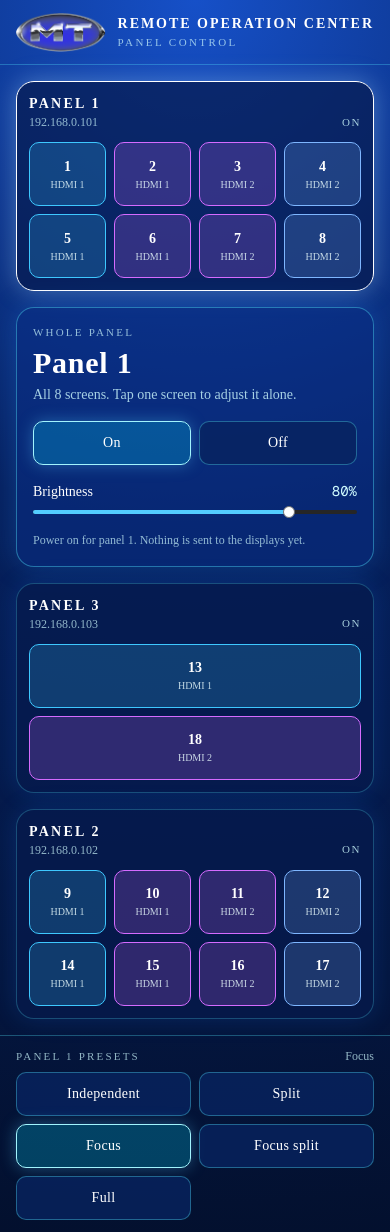
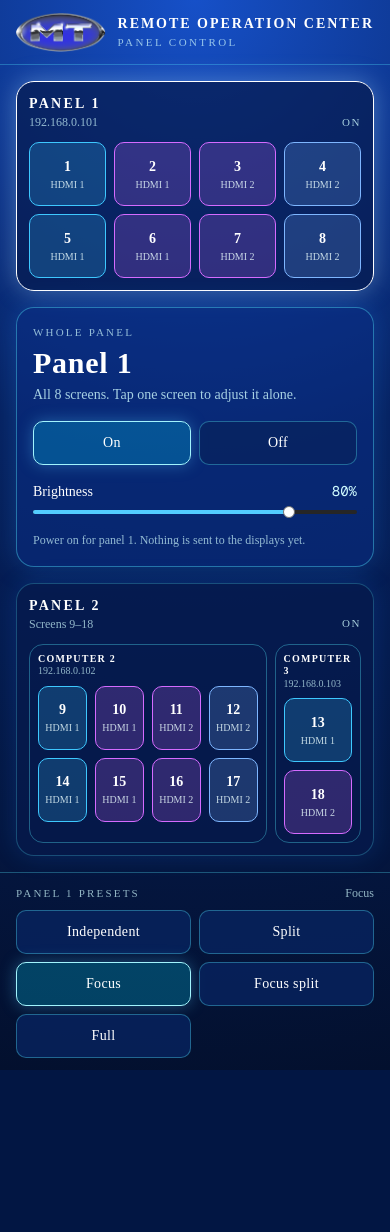
Before and after one commit to r-gismondi/ROC-Panels, a Next.js app in the folder web/: page / in a window 390 px wide. After the commit the page ends 1070 px from the top, so only its background shows below. Built offline with nearby package versions, Linux system fonts and the light colour scheme.

Commit message:
Show screens 13 and 18 inside Panel 2.
They stay on computer 3, in a narrow frame beside computer 2, and Panel 3 is gone.

Co-authored-by: rodrigo.gismondi <rodrigo.gismondi@mtllc.us>

```diff
--- a/web/components/wall-console.tsx
+++ b/web/components/wall-console.tsx
@@ -3,7 +3,7 @@
 import { useState } from "react"
 import { Slider } from "@/components/ui/slider"
 
-type PanelId = 1 | 2 | 3
+type PanelId = 1 | 2
 
 type Screen = { id: string; hdmi: string }
 
@@ -28,7 +28,7 @@ const PANEL_1: Screen[][] = [
   ],
 ]
 
-const PANEL_2: Screen[][] = [
+const COMPUTER_2: Screen[][] = [
   [
     { id: "TV9", hdmi: "HDMI 1" },
     { id: "TV10", hdmi: "HDMI 1" },
@@ -43,10 +43,13 @@ const PANEL_2: Screen[][] = [
   ],
 ]
 
-const PANEL_3: Screen[][] = [
+const COMPUTER_3: Screen[][] = [
   [{ id: "TV13", hdmi: "HDMI 1" }],
   [{ id: "TV18", hdmi: "HDMI 2" }],
 ]
+
+const COMPUTER_2_IDS = COMPUTER_2.flat().map((screen) => screen.id)
+const COMPUTER_3_IDS = COMPUTER_3.flat().map((screen) => screen.id)
 
 function groups(ids: string[], buckets: string[][]): Record<string, number> {
   const map: Record<string, number> = {}
@@ -59,11 +62,10 @@ function groups(ids: string[], buckets: string[][]): Record<string, number> {
 
 const IDS: Record<PanelId, string[]> = {
   1: PANEL_1.flat().map((screen) => screen.id),
-  2: PANEL_2.flat().map((screen) => screen.id),
-  3: PANEL_3.flat().map((screen) => screen.id),
+  2: [...COMPUTER_2_IDS, ...COMPUTER_3_IDS],
 }
 
-const SCREENS = [...PANEL_1.flat(), ...PANEL_2.flat(), ...PANEL_3.flat()]
+const SCREENS = [...PANEL_1.flat(), ...COMPUTER_2.flat(), ...COMPUTER_3.flat()]
 
 function initialPower() {
   return Object.fromEntries(SCREENS.map((screen) => [screen.id, true]))
@@ -94,22 +96,33 @@ const PRESETS: Record<PanelId, Preset[]> = {
       name: "Focus split",
       groups: groups(IDS[2], [["TV9"], ["TV14"], ["TV10", "TV11", "TV15", "TV16"], ["TV12"], ["TV17"]]),
     },
-    { id: "full", name: "Full", groups: groups(IDS[2], [IDS[2]]) },
-  ],
-  3: [
-    { id: "independent", name: "Independent", groups: groups(IDS[3], [["TV13"], ["TV18"]]) },
-    { id: "full", name: "Full", groups: groups(IDS[3], [IDS[3]]) },
+    { id: "full", name: "Full", groups: groups(IDS[2], [COMPUTER_2_IDS]) },
   ],
 }
 
+const COMPUTER_3_PRESETS: Preset[] = [
+  { id: "independent", name: "Independent", groups: groups(COMPUTER_3_IDS, [["TV13"], ["TV18"]]) },
+  { id: "full", name: "Full", groups: groups(COMPUTER_3_IDS, [COMPUTER_3_IDS]) },
+]
+
 export function WallConsole() {
   const [selection, setSelection] = useState<Selection>({ panel: 1, screen: "all" })
-  const [preset, setPreset] = useState<Record<PanelId, string>>({ 1: "focus", 2: "focus", 3: "independent" })
+  const [preset, setPreset] = useState<Record<PanelId, string>>({ 1: "focus", 2: "focus" })
+  const [computer3Preset, setComputer3Preset] = useState("independent")
   const [power, setPower] = useState<Record<string, boolean>>(initialPower)
   const [brightness, setBrightness] = useState<Record<string, number>>(initialBrightness)
 
   const panel = selection.panel
-  const targets = selection.screen === "all" ? IDS[panel] : [selection.screen]
+  const computer3Scope = selection.panel === 2 && (selection.screen === "computer-3" || COMPUTER_3_IDS.includes(selection.screen))
+  const computer2Scope = selection.panel === 2 && (selection.screen === "computer-2" || COMPUTER_2_IDS.includes(selection.screen))
+  const targets =
+    selection.screen === "all"
+      ? IDS[panel]
+      : selection.screen === "computer-2"
+        ? COMPUTER_2_IDS
+        : selection.screen === "computer-3"
+          ? COMPUTER_3_IDS
+          : [selection.screen]
   const allOn = targets.every((id) => power[id])
   const allOff = targets.every((id) => !power[id])
   const brightnessValues = targets.map((id) => brightness[id])
@@ -117,8 +130,34 @@ export function WallConsole() {
   const shownBrightness = sameBrightness
     ? brightnessValues[0]
     : Math.round(brightnessValues.reduce((sum, value) => sum + value, 0) / brightnessValues.length)
-  const activePreset = PRESETS[panel].find((item) => item.id === preset[panel]) ?? PRESETS[panel][0]
-  const current = selection.screen === "all" ? null : SCREENS.find((screen) => screen.id === selection.screen)
+  const computer2Preset = PRESETS[2].find((item) => item.id === preset[2]) ?? PRESETS[2][0]
+  const activeComputer3Preset = COMPUTER_3_PRESETS.find((item) => item.id === computer3Preset) ?? COMPUTER_3_PRESETS[0]
+  const activePreset = computer3Scope ? activeComputer3Preset : PRESETS[panel].find((item) => item.id === preset[panel]) ?? PRESETS[panel][0]
+  const current = SCREENS.find((screen) => screen.id === selection.screen)
+  const scopeLabel =
+    selection.screen === "all"
+      ? "WHOLE PANEL"
+      : selection.screen === "computer-2"
+        ? "COMPUTER 2"
+        : selection.screen === "computer-3"
+          ? "COMPUTER 3"
+          : "ONE SCREEN"
+  const scopeTitle =
+    selection.screen === "all"
+      ? `Panel ${panel}`
+      : selection.screen === "computer-2"
+        ? "Computer 2"
+        : selection.screen === "computer-3"
+          ? "Computer 3"
+          : current?.id
+  const scopeDetail =
+    selection.screen === "all"
+      ? `All ${targets.length} screens. Tap one screen to adjust it alone.`
+      : selection.screen === "computer-2"
+        ? "Screens 9–12 and 14–17 on 192.168.0.102. Tap the panel edge to adjust every screen on panel 2."
+        : selection.screen === "computer-3"
+          ? "Screens 13 and 18 on 192.168.0.103. Tap the panel edge to adjust every screen on panel 2."
+          : `${current?.hdmi}. Tap the panel around the screens to adjust all of them.`
 
   function applyPower(on: boolean) {
     setPower((currentPower) => {
@@ -153,7 +192,7 @@ export function WallConsole() {
         <p className="hidden text-xs tracking-[0.18em] text-cyan-100/70 sm:block">THIS STAND</p>
       </header>
 
-      <section className="grid flex-1 gap-4 px-4 py-4 lg:grid-cols-[1.2fr_0.8fr_1.35fr] lg:px-6">
+      <section className="grid flex-1 gap-4 px-4 py-4 lg:grid-cols-[1fr_0.72fr_1.55fr] lg:px-6">
         <PanelFrame
           panel={1}
           title="Panel 1"
@@ -165,20 +204,12 @@ export function WallConsole() {
           onSelect={setSelection}
         />
 
-        <div className="flex flex-col gap-4">
+        <div className="flex flex-col gap-4 self-start">
           <div className="flex flex-col justify-center gap-4 rounded-2xl border border-cyan-300/40 bg-[#0a2f86]/55 p-4 shadow-[0_0_28px_rgba(40,140,255,0.25)]">
             <div>
-              <p className="text-[11px] tracking-[0.2em] text-cyan-100/70">
-                {selection.screen === "all" ? "WHOLE PANEL" : "ONE SCREEN"}
-              </p>
-              <h1 className="mt-1 text-3xl font-semibold tracking-wide">
-                {selection.screen === "all" ? `Panel ${panel}` : current?.id}
-              </h1>
-              <p className="mt-1 text-sm text-cyan-100/80">
-                {selection.screen === "all"
-                  ? `All ${targets.length} screens. Tap one screen to adjust it alone.`
-                  : `${current?.hdmi}. Tap the panel around the screens to adjust all of them.`}
-              </p>
+              <p className="text-[11px] tracking-[0.2em] text-cyan-100/70">{scopeLabel}</p>
+              <h1 className="mt-1 text-3xl font-semibold tracking-wide">{scopeTitle}</h1>
+              <p className="mt-1 text-sm text-cyan-100/80">{scopeDetail}</p>
             </div>
 
             <div className="grid grid-cols-2 gap-2">
@@ -206,50 +237,85 @@ export function WallConsole() {
 
             <p className="text-xs leading-5 text-cyan-100/70">
               {allOn ? "Power on" : allOff ? "Power off" : "Power is mixed"} for{" "}
-              {selection.screen === "all" ? `panel ${panel}` : current?.id}. Nothing is sent to the displays yet.
+              {selection.screen === "all" ? `panel ${panel}` : scopeTitle}. Nothing is sent to the displays yet.
             </p>
           </div>
-
-          <PanelFrame
-            panel={3}
-            title="Panel 3"
-            detail="192.168.0.103"
-            rows={PANEL_3}
-            preset={PRESETS[3].find((item) => item.id === preset[3])!}
-            selection={selection}
-            power={power}
-            onSelect={setSelection}
-          />
         </div>
 
-        <PanelFrame
-          panel={2}
-          title="Panel 2"
-          detail="192.168.0.102"
-          rows={PANEL_2}
-          preset={PRESETS[2].find((item) => item.id === preset[2])!}
-          selection={selection}
-          power={power}
-          onSelect={setSelection}
-        />
+        <section
+          onClick={() => setSelection({ panel: 2, screen: "all" })}
+          className={`cursor-pointer rounded-2xl border bg-[#071a4d]/70 p-3 shadow-[0_0_24px_rgba(30,120,255,0.18)] ${
+            selection.panel === 2 && selection.screen === "all"
+              ? "border-white shadow-[0_0_24px_rgba(180,230,255,0.35)]"
+              : selection.panel === 2
+                ? "border-cyan-300/70"
+                : "border-cyan-300/25"
+          }`}
+        >
+          <div className="mb-3 flex items-end justify-between gap-2">
+            <div>
+              <h2 className="text-sm font-semibold tracking-[0.16em] uppercase">Panel 2</h2>
+              <p className="text-xs text-cyan-100/70">Screens 9–18</p>
+            </div>
+            <span className="text-[11px] tracking-[0.14em] text-cyan-100/80">
+              {IDS[2].every((id) => power[id]) ? "ON" : IDS[2].every((id) => !power[id]) ? "OFF" : "MIXED"}
+            </span>
+          </div>
+          <div className="flex items-stretch gap-2">
+            <ComputerFrame
+              title="Computer 2"
+              detail="192.168.0.102"
+              rows={COMPUTER_2}
+              preset={computer2Preset}
+              selected={computer2Scope}
+              selection={selection}
+              power={power}
+              onSelectFrame={() => setSelection({ panel: 2, screen: "computer-2" })}
+              onSelectScreen={(screen) => setSelection({ panel: 2, screen })}
+            />
+            <ComputerFrame
+              title="Computer 3"
+              detail="192.168.0.103"
+              rows={COMPUTER_3}
+              preset={activeComputer3Preset}
+              selected={computer3Scope}
+              selection={selection}
+              power={power}
+              narrow
+              onSelectFrame={() => setSelection({ panel: 2, screen: "computer-3" })}
+              onSelectScreen={(screen) => setSelection({ panel: 2, screen })}
+            />
+          </div>
+        </section>
       </section>
 
       <footer className="border-t border-cyan-300/30 px-4 py-3 sm:px-6">
-        <div className="mb-2 flex items-center justify-between gap-3">
-          <p className="text-[11px] tracking-[0.2em] text-cyan-100/70">PANEL {panel} PRESETS</p>
-          <p className="text-xs text-cyan-100/70">{activePreset.name}</p>
-        </div>
-        <div className="grid grid-cols-2 gap-2 sm:grid-cols-5">
-          {PRESETS[panel].map((item) => (
-            <GlowButton
-              key={item.id}
-              active={item.id === preset[panel]}
-              onClick={() => setPreset((currentPreset) => ({ ...currentPreset, [panel]: item.id }))}
-            >
-              {item.name}
-            </GlowButton>
-          ))}
-        </div>
+        {panel === 1 ? (
+          <PresetRow
+            label="PANEL 1 PRESETS"
+            value={activePreset.name}
+            presets={PRESETS[1]}
+            activeId={preset[1]}
+            onSelect={(id) => setPreset((currentPreset) => ({ ...currentPreset, 1: id }))}
+          />
+        ) : (
+          <div className="flex flex-col gap-3">
+            <PresetRow
+              label="COMPUTER 2 · 192.168.0.102"
+              value={computer2Preset.name}
+              presets={PRESETS[2]}
+              activeId={preset[2]}
+              onSelect={(id) => setPreset((currentPreset) => ({ ...currentPreset, 2: id }))}
+            />
+            <PresetRow
+              label="COMPUTER 3 · 192.168.0.103"
+              value={activeComputer3Preset.name}
+              presets={COMPUTER_3_PRESETS}
+              activeId={computer3Preset}
+              onSelect={setComputer3Preset}
+            />
+          </div>
+        )}
       </footer>
     </main>
   )
@@ -328,6 +394,126 @@ function PanelFrame({
   )
 }
 
+function ComputerFrame({
+  title,
+  detail,
+  rows,
+  preset,
+  selected,
+  selection,
+  power,
+  narrow = false,
+  onSelectFrame,
+  onSelectScreen,
+}: {
+  title: string
+  detail: string
+  rows: Screen[][]
+  preset: Preset
+  selected: boolean
+  selection: Selection
+  power: Record<string, boolean>
+  narrow?: boolean
+  onSelectFrame: () => void
+  onSelectScreen: (screen: string) => void
+}) {
+  return (
+    <div
+      onClick={(event) => {
+        event.stopPropagation()
+        onSelectFrame()
+      }}
+      className={`rounded-xl border p-2 ${narrow ? "w-[5.4rem] shrink-0" : "min-w-0 flex-1"} ${
+        selected ? "border-white bg-white/5" : "border-cyan-300/35"
+      }`}
+    >
+      <p className="text-[10px] leading-tight font-semibold tracking-[0.12em] uppercase">{title}</p>
+      <p className="mb-2 text-[10px] leading-tight break-all text-cyan-100/70">{detail}</p>
+      <div className="flex flex-col gap-2">
+        {rows.map((row) => (
+          <div key={row[0].id} className="grid gap-2" style={{ gridTemplateColumns: `repeat(${row.length}, minmax(0, 1fr))` }}>
+            {row.map((screen) => (
+              <ScreenButton
+                key={screen.id}
+                screen={screen}
+                preset={preset}
+                selected={selection.screen === screen.id}
+                on={power[screen.id]}
+                onSelect={() => onSelectScreen(screen.id)}
+              />
+            ))}
+          </div>
+        ))}
+      </div>
+    </div>
+  )
+}
+
+function ScreenButton({
+  screen,
+  preset,
+  selected,
+  on,
+  onSelect,
+}: {
+  screen: Screen
+  preset: Preset
+  selected: boolean
+  on: boolean
+  onSelect: () => void
+}) {
+  const group = preset.groups[screen.id] ?? 0
+  const color = GROUP_COLOR[group % GROUP_COLOR.length]
+  return (
+    <button
+      type="button"
+      onClick={(event) => {
+        event.stopPropagation()
+        onSelect()
+      }}
+      className="min-h-16 rounded-lg border px-1 py-2 text-center transition"
+      style={{
+        borderColor: selected ? "#ffffff" : color,
+        background: on ? `${color}33` : "rgba(0,0,0,0.45)",
+        boxShadow: selected ? `0 0 16px ${color}` : undefined,
+      }}
+    >
+      <span className="block text-sm font-semibold">{screen.id.replace("TV", "")}</span>
+      <span className="block text-[10px] text-cyan-50/80">{screen.hdmi}</span>
+    </button>
+  )
+}
+
+function PresetRow({
+  label,
+  value,
+  presets,
+  activeId,
+  onSelect,
+}: {
+  label: string
+  value: string
+  presets: Preset[]
+  activeId: string
+  onSelect: (id: string) => void
+}) {
+  return (
+    <div>
+      <div className="mb-2 flex items-center justify-between gap-3">
+        <p className="text-[11px] tracking-[0.2em] text-cyan-100/70">{label}</p>
+        <p className="text-xs text-cyan-100/70">{value}</p>
+      </div>
+      <div className={`grid grid-cols-2 gap-2 ${presets.length > 2 ? "sm:grid-cols-5" : "sm:grid-cols-2 sm:max-w-md"}`}>
+        {presets.map((item) => (
+          <GlowButton key={item.id} active={item.id === activeId} onClick={() => onSelect(item.id)}>
+            {item.name}
+          </GlowButton>
+        ))}
+      </div>
+    </div>
+  )
+}
+
 function GlowButton({
   children,
   active,
```
